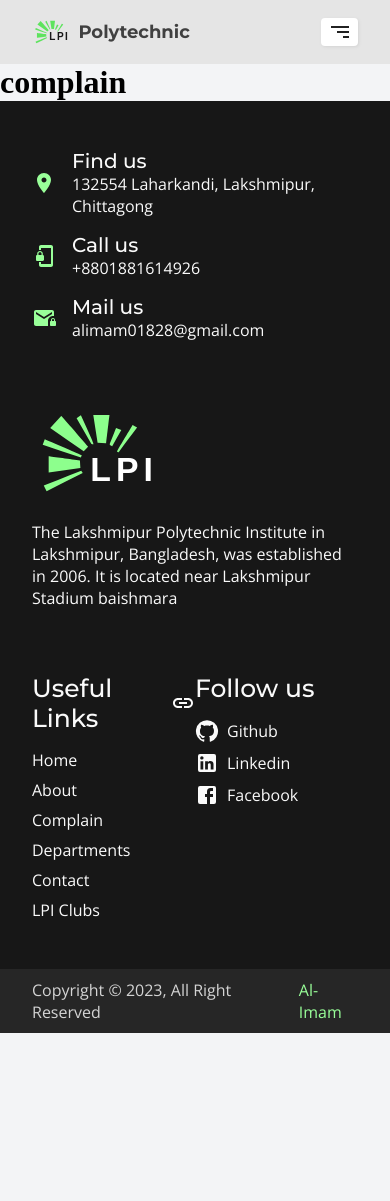
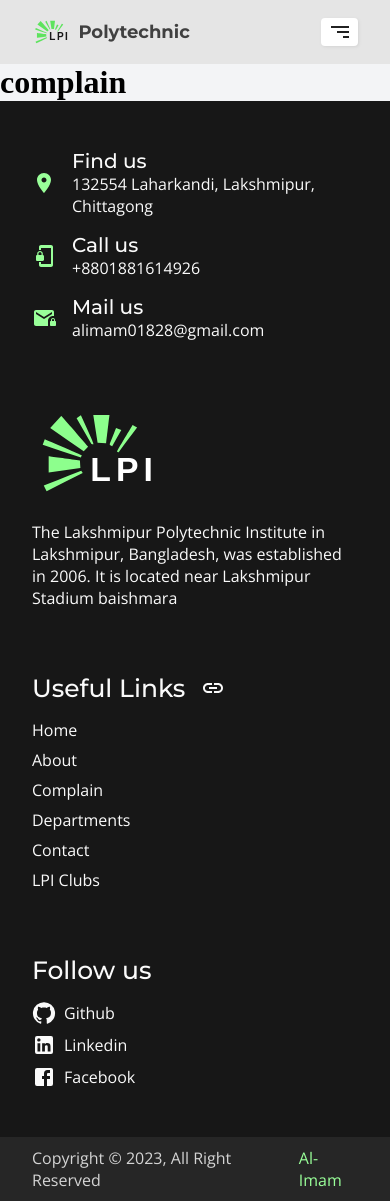
Before and after one commit to al-imam/lpi, a React (Vite) app: page /complain in a window 390 px wide. Before the commit the page ends 1033 px from the top, so only its background shows below. Built offline with nearby package versions, Linux system fonts and the light colour scheme.

Commit message:
make layout responsive for every device screen size

```diff
--- a/src/components/Footer/footer.module.css
+++ b/src/components/Footer/footer.module.css
@@ -114,6 +114,16 @@
   }
 }
 
+@media only screen and (max-width: 32.5rem) {
+  .footerLinks {
+    grid-column: 1 / -1;
+  }
+
+  .footerSocial {
+    padding-bottom: 3rem;
+  }
+}
+
 .footerCopyRight {
   grid-column: 1 / -1;
   background-color: var(--gray-800);
```
